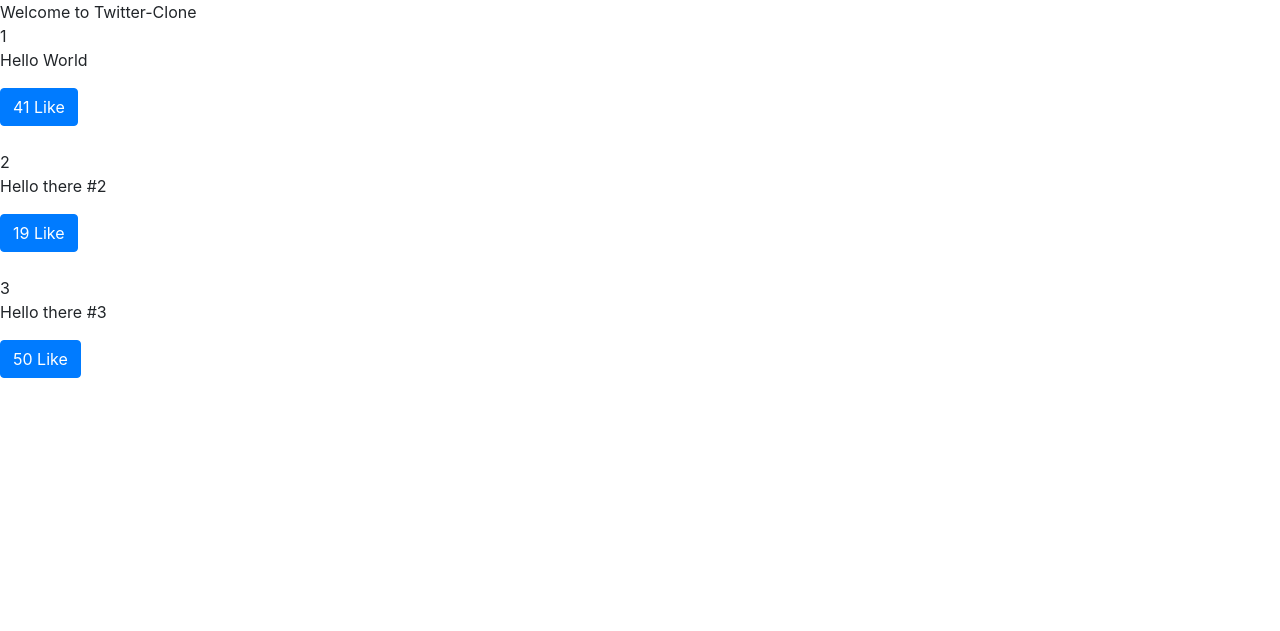
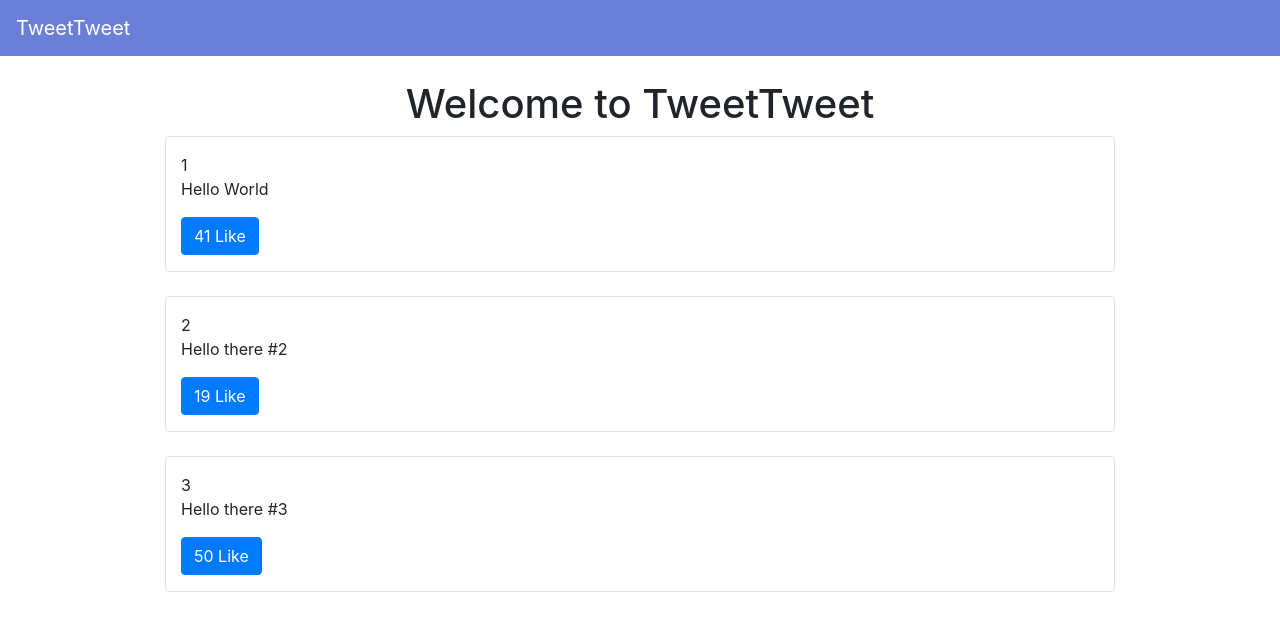
Before and after one commit to aliciamaydeline/twitter-clone, a Django app: page / in a window 1280 px wide. Shown: the top 631 px of the page. Run offline with Django 3.2, Linux system fonts and the light colour scheme; data comes from the database, SQL or seed files in the repository.

Commit message:
adding some styling

```diff
--- a/tweets/templates/base.html
+++ b/tweets/templates/base.html
@@ -8,11 +8,21 @@
     <!-- Bootstrap CSS -->
     <link rel="stylesheet" href="https://cdn.jsdelivr.net/npm/bootstrap@4.5.3/dist/css/bootstrap.min.css" integrity="sha384-TX8t27EcRE3e/ihU7zmQxVncDAy5uIKz4rEkgIXeMed4M0jlfIDPvg6uqKI2xXr2" crossorigin="anonymous">
 
-    <title>Twitter-Clone</title>
+    <style>
+      .bg-tweettweet {
+        background-color:#6b7fd7 !important;
+      }
+    </style>
+
+    <title>TweetTweet</title>
   </head>
   <body>
-    {% block content %}
-    {% endblock content %}
+    {% include "components/navbar.html" %}
+
+    <div class='container'>
+      {% block content %}
+      {% endblock content %}
+    </div>
 
     <!-- Optional JavaScript; choose one of the two! -->
 
--- /dev/null
+++ b/tweets/templates/components/navbar.html
@@ -0,0 +1,35 @@
+<nav class="navbar navbar-expand-lg navbar-dark bg-tweettweet mb-4">
+  <a class="navbar-brand" href="#">TweetTweet</a>
+  <button class="navbar-toggler" type="button" data-toggle="collapse" data-target="#navbarSupportedContent" aria-controls="navbarSupportedContent" aria-expanded="false" aria-label="Toggle navigation">
+    <span class="navbar-toggler-icon"></span>
+  </button>
+
+  <div class="collapse navbar-collapse d-none" id="navbarSupportedContent">
+    <ul class="navbar-nav mr-auto d-none">
+      <li class="nav-item active">
+        <a class="nav-link" href="#">Home <span class="sr-only">(current)</span></a>
+      </li>
+      <li class="nav-item">
+        <a class="nav-link" href="#">Link</a>
+      </li>
+      <li class="nav-item dropdown">
+        <a class="nav-link dropdown-toggle" href="#" id="navbarDropdown" role="button" data-toggle="dropdown" aria-haspopup="true" aria-expanded="false">
+          Dropdown
+        </a>
+        <div class="dropdown-menu" aria-labelledby="navbarDropdown">
+          <a class="dropdown-item" href="#">Action</a>
+          <a class="dropdown-item" href="#">Another action</a>
+          <div class="dropdown-divider"></div>
+          <a class="dropdown-item" href="#">Something else here</a>
+        </div>
+      </li>
+      <li class="nav-item">
+        <a class="nav-link disabled" href="#" tabindex="-1" aria-disabled="true">Disabled</a>
+      </li>
+    </ul>
+    <form class="form-inline my-2 my-lg-0 d-none">
+      <input class="form-control mr-sm-2" type="search" placeholder="Search" aria-label="Search">
+      <button class="btn btn-outline-success my-2 my-sm-0" type="submit">Search</button>
+    </form>
+  </div>
+</nav>
--- a/tweets/templates/pages/home.html
+++ b/tweets/templates/pages/home.html
@@ -1,9 +1,14 @@
 {% extends 'base.html' %}
 
 {% block content %}
-Welcome to Twitter-Clone
 
-<div id='tweets'>
+<div class='row text-center'>
+  <div class='col'>
+    <h1>Welcome to TweetTweet</h1>
+  </div>
+</div>
+
+<div class ='row' id='tweets'>
   Loading ...
 </div>
 
@@ -26,7 +31,7 @@ Welcome to Twitter-Clone
   }
 
   function formatTweetElem(tweet) {
-    var formattedTweet = "<div class='mb-4 tweet' id='tweet-" + tweet.id + "'>" + tweet.id
+    var formattedTweet = "<div class='col-12 col-md-10 mx-auto border rounded py-3 mb-4 tweet' id='tweet-" + tweet.id + "'>" + tweet.id
       + "<p>" + tweet.content + "</p><div class='btn-group'>" + likeBtn(tweet) + "</div></div>"
     return formattedTweet
   }
```
Also changed, not shown: tweets/templates/components/footer.html (added).
